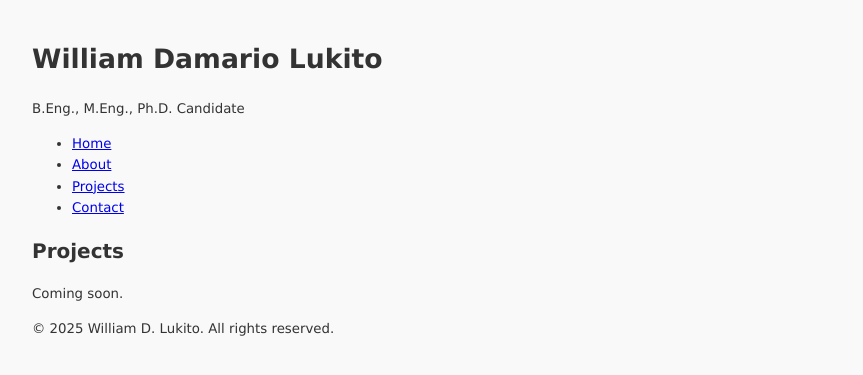
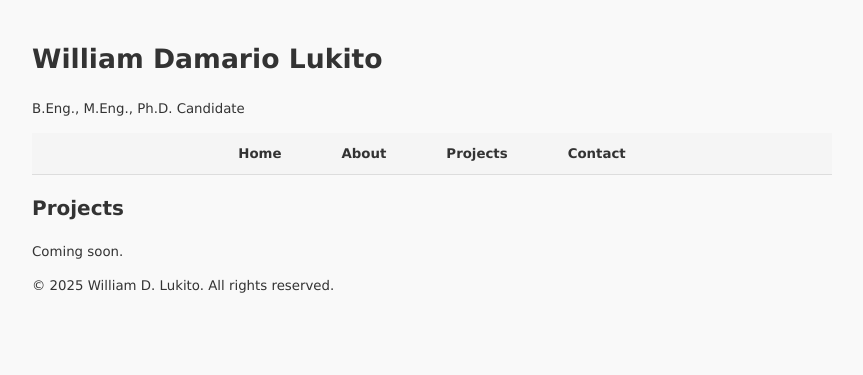
Before and after one commit to wdloe/wdloe.github.io, a Jekyll site: the page built from projects.md, in a window 1280 px wide. Shown: the top 375 px of the page, without its empty margins (208-1071 px from the left). Built offline with Jekyll 4.4.1, drawn with Linux system fonts in a browser that asks for light colours.

Commit message:
Menu arragements

```diff
--- a/_includes/nav.html
+++ b/_includes/nav.html
@@ -1,4 +1,4 @@
-<nav>
+<nav class="site-nav">
     <ul>
         <li><a href="{{ '/' | relative_url }}">Home</a></li>
         <li><a href="{{ '/about' | relative_url }}">About</a></li>
--- a/assets/css/styles.css
+++ b/assets/css/styles.css
@@ -10,3 +10,33 @@ body {
     padding: 20px;
     font-size: 10pt;
 }
+
+/* Horizontal navigation bar */
+.site-nav ul {
+    list-style: none;           /* remove bullets */
+    padding: 0;
+    margin: 0;
+    display: flex;              /* make horizontal */
+    justify-content: center;    /* center horizontally */
+    background-color: #f5f5f5;  /* light background */
+    border-bottom: 1px solid #ddd; /* subtle bottom border */
+}
+
+.site-nav li {
+    margin: 0 15px;             /* spacing between menu items */
+}
+
+.site-nav a {
+    text-decoration: none;
+    color: #333;
+    font-weight: bold;
+    padding: 10px 15px;
+    display: block;
+    transition: color 0.3s ease, background-color 0.3s ease;
+}
+
+.site-nav a:hover {
+    color: #fff;
+    background-color: #007acc;  /* hover background color */
+    border-radius: 5px;
+}
```
